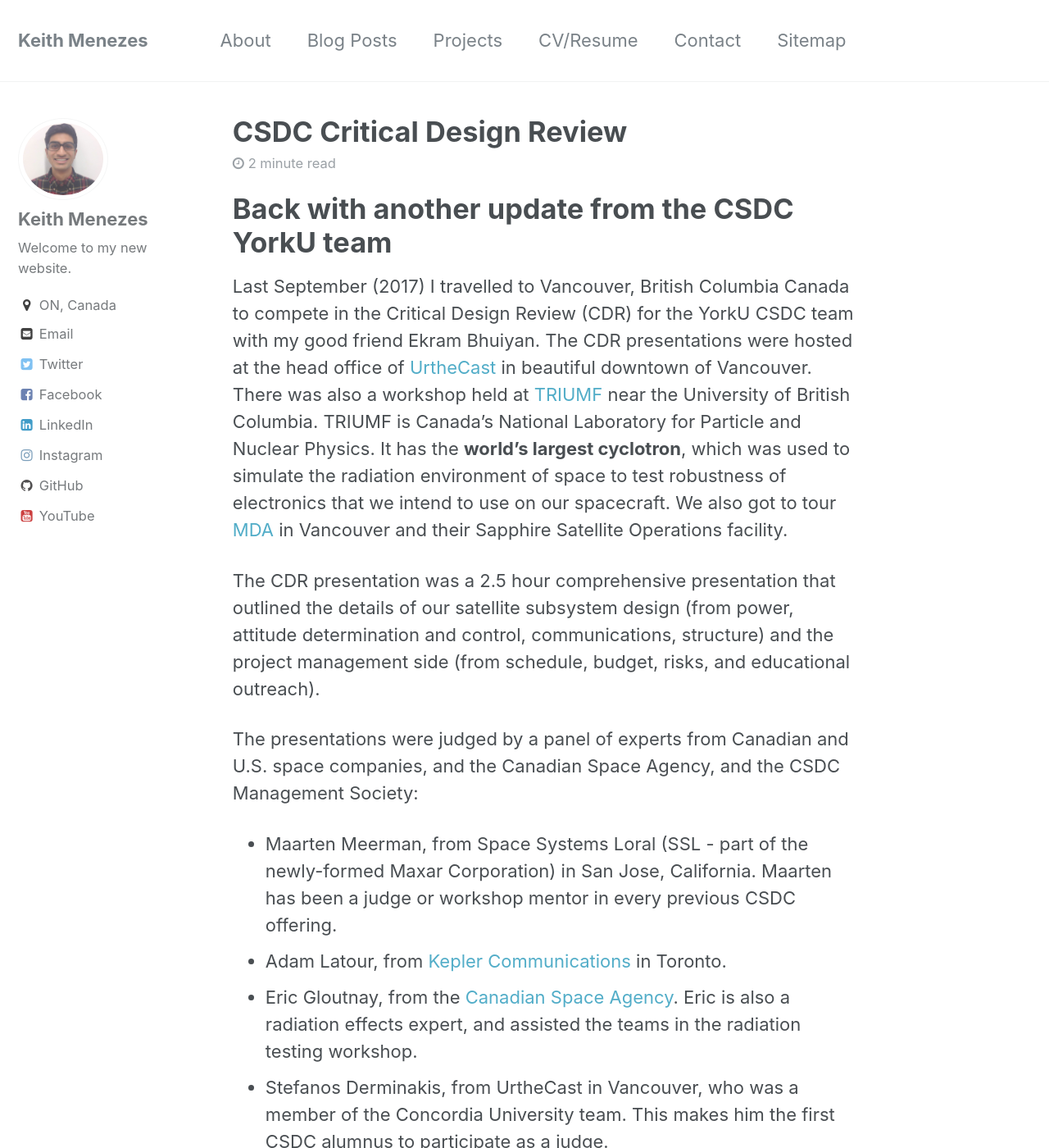
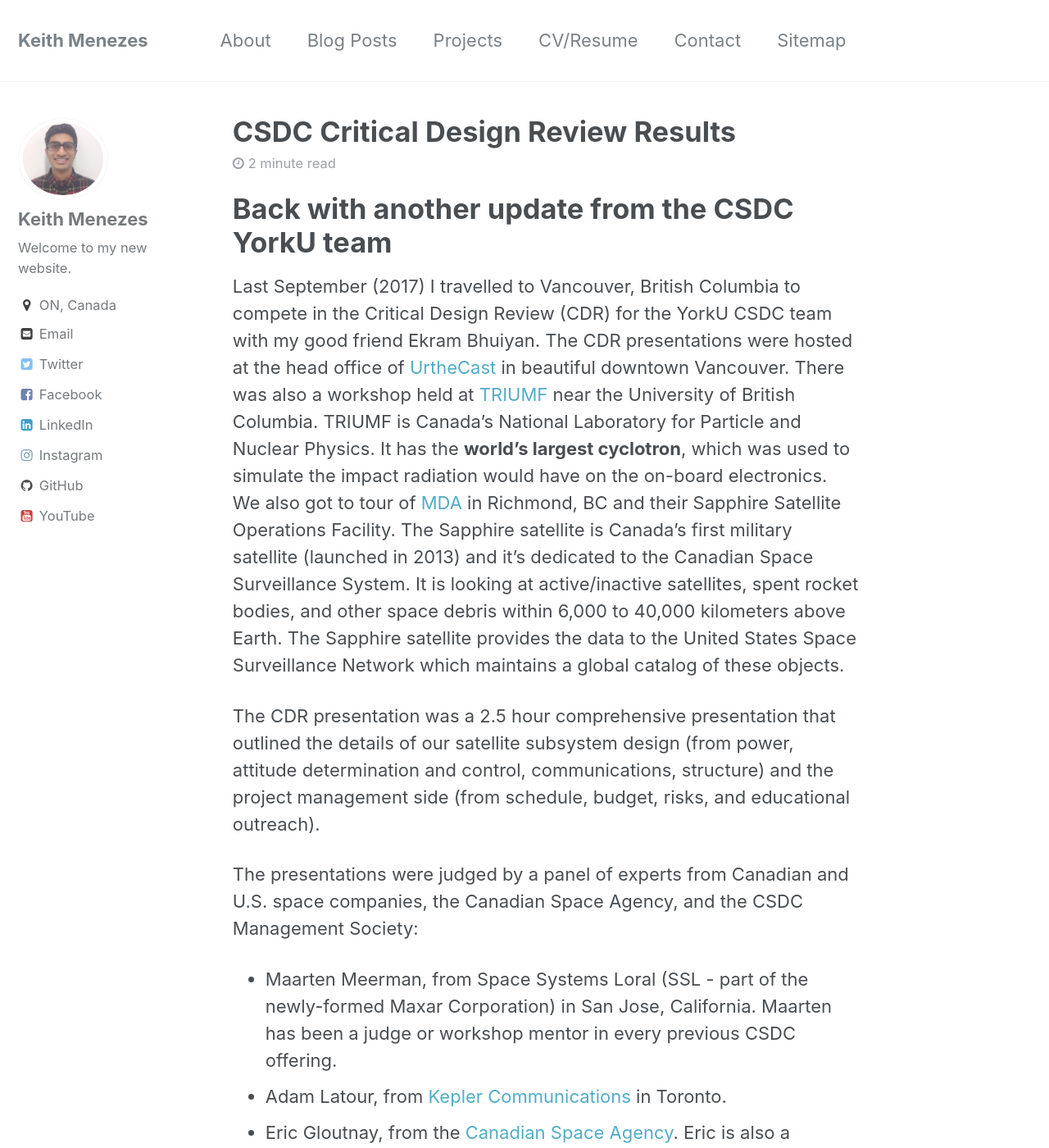
Before and after one commit to kmenezes/kmenezes.github.io, a Jekyll site: the page built from _posts/2017-07-24-blog-post-9.md, in a window 1280 px wide and 1400 px high. Shown: the whole window at 82% size. Built offline with Jekyll 4.4.1, drawn with Linux system fonts in a browser that asks for light colours; some of the changed text lies outside the part shown.

Commit message:
last update

```diff
--- a/_posts/2017-07-24-blog-post-9.md
+++ b/_posts/2017-07-24-blog-post-9.md
@@ -1,5 +1,5 @@
 ---
-title: 'CSDC Critical Design Review'
+title: 'CSDC Critical Design Review Results'
 date: 2018-01-07
 permalink: /posts/2018/07/blog-post-9/
 comments: true
@@ -15,14 +15,14 @@
 
 # Back with another update from the CSDC YorkU team
 
- Last September (2017) I travelled to Vancouver, British Columbia Canada to compete in the Critical Design Review (CDR) for the YorkU CSDC team with my good friend Ekram Bhuiyan. The CDR presentations were hosted at the head office of [UrtheCast](https://www.urthecast.com/) in beautiful downtown of Vancouver. There was also a workshop held at [TRIUMF](http://www.triumf.ca/) near the University of British Columbia. TRIUMF is Canada's National Laboratory for Particle and Nuclear Physics. It has the **world's largest cyclotron**, which was used to simulate the radiation environment of space to test robustness of electronics that we intend to use on our spacecraft. We also got to tour [MDA](https://mdacorporation.com/) in Vancouver and their Sapphire Satellite Operations facility.
+ Last September (2017) I travelled to Vancouver, British Columbia to compete in the Critical Design Review (CDR) for the YorkU CSDC team with my good friend Ekram Bhuiyan. The CDR presentations were hosted at the head office of [UrtheCast](https://www.urthecast.com/) in beautiful downtown Vancouver. There was also a workshop held at [TRIUMF](http://www.triumf.ca/) near the University of British Columbia. TRIUMF is Canada's National Laboratory for Particle and Nuclear Physics. It has the **world's largest cyclotron**, which was used to simulate the impact radiation would have on the on-board electronics. We also got to tour of [MDA](https://mdacorporation.com/) in Richmond, BC and their Sapphire Satellite Operations Facility. The Sapphire satellite is Canada's first military satellite (launched in 2013) and it's dedicated to the Canadian Space Surveillance System. It is looking at active/inactive satellites, spent rocket bodies, and other space debris within 6,000 to 40,000 kilometers above Earth. The Sapphire satellite provides the data to the United States Space Surveillance Network which maintains a global catalog of these objects.
 
  The CDR presentation was a 2.5 hour comprehensive presentation that outlined the details of our satellite subsystem design (from power, attitude determination and control, communications, structure) and the project management side (from schedule, budget, risks, and educational outreach).
 
- The presentations were judged by a panel of experts from Canadian and U.S. space companies, and the Canadian Space Agency, and the CSDC Management Society:
+ The presentations were judged by a panel of experts from Canadian and U.S. space companies, the Canadian Space Agency, and the CSDC Management Society:
 - Maarten Meerman, from Space Systems Loral (SSL - part of the newly-formed Maxar Corporation) in San Jose, California. Maarten has been a judge or workshop mentor in every previous CSDC offering.
 - Adam Latour, from [Kepler Communications](http://www.keplercommunications.com/) in Toronto.
-- Eric Gloutnay, from the [Canadian Space Agency](http://www.asc-csa.gc.ca/eng/). Eric is also a radiation effects expert, and assisted the teams in the radiation testing workshop.
+- Eric Gloutnay, from the [Canadian Space Agency](http://www.asc-csa.gc.ca/). Eric is also a radiation effects expert, and assisted teams in the radiation testing workshop.
 - Stefanos Derminakis, from UrtheCast in Vancouver, who was a member of the Concordia University team. This makes him the first CSDC alumnus to participate as a judge.
 - Larry Reeves, also from UrtheCast, who is the CSDC Manager.
 
```
Also changed, not shown: other parts of _posts/2017-07-24-blog-post-9.md (+2 -0 lines).
